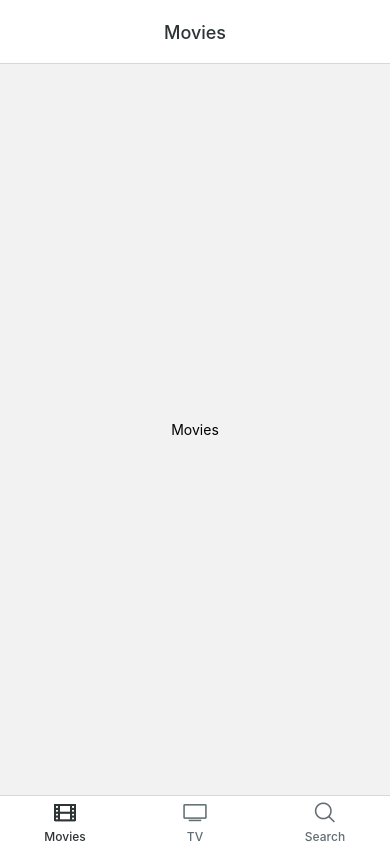
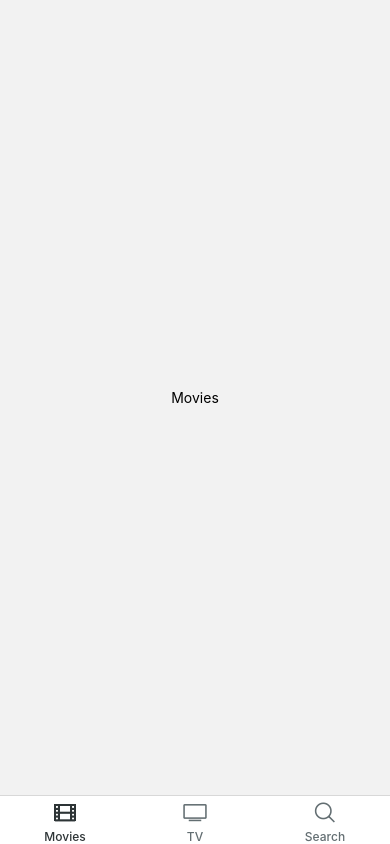
Before and after one commit to seungwubaek/RN-Tutorial-Noovies, a React Native app: screen /Tabs in a window 390 px wide. Built offline with nearby package versions, Linux system fonts and the light colour scheme.

Commit message:
Add mixed navigator between Tabs and Stack on equal level

```diff
--- a/App.js
+++ b/App.js
@@ -1,12 +1,12 @@
 import React, { useCallback, useEffect, useState } from 'react';
-
+import { View, Text } from 'react-native';
+import { NavigationContainer } from '@react-navigation/native';
 import { useAssets } from 'expo-asset';
 import * as Font from 'expo-font';
 import * as SplashScreen from 'expo-splash-screen';
 import { Ionicons } from '@expo/vector-icons';
-import { View, Text } from 'react-native';
-import { NavigationContainer } from '@react-navigation/native';
-import Tabs from './src/navigation/Tabs';
+
+import Root from './src/navigation/Root';
 
 SplashScreen.preventAutoHideAsync();
 
@@ -39,7 +39,7 @@
   return (
     <NavigationContainer>
       <View onLayout={onLayoutRootView} style={{flex: 1}}>
-        <Tabs />
+        <Root />
       </View>
     </NavigationContainer>
   );
--- /dev/null
+++ b/src/navigation/Root.js
@@ -0,0 +1,22 @@
+import React from 'react';
+import { createNativeStackNavigator } from '@react-navigation/native-stack';
+
+import Tabs from './Tabs';
+import Stack from './Stack';
+
+const Nav = createNativeStackNavigator();
+
+const Root = () => {
+  return (
+    <Nav.Navigator
+      screenOptions={{
+        headerShown: false,
+        animation: 'slide_from_right',
+      }}>
+      <Nav.Screen name="Tabs" component={Tabs} />
+      <Nav.Screen name="Stack" component={Stack} />
+    </Nav.Navigator>
+  )
+}
+
+export default Root;
--- /dev/null
+++ b/src/navigation/Stack.js
@@ -0,0 +1,45 @@
+import React  from 'react';
+import { View, Text, TouchableOpacity } from 'react-native';
+import { createNativeStackNavigator } from '@react-navigation/native-stack';
+
+const NativeStack = createNativeStackNavigator();
+
+const ScreenOne = ({ navigation: { navigate } }) => {
+  return (
+    <TouchableOpacity onPress={() => navigate('Two')}>
+      <Text>go to two</Text>
+    </TouchableOpacity>
+  )
+}
+
+const ScreenTwo = ({ navigation: { navigate } }) => {
+  return (
+    <TouchableOpacity onPress={() => navigate('Three')}>
+      <Text>go to three</Text>
+    </TouchableOpacity>
+  )
+}
+
+const ScreenThree = ({ navigation: { navigate } }) => {
+  return (
+    <TouchableOpacity onPress={() => navigate('Tabs', { screen: 'Search' })}>
+      <Text>go to Search Tab</Text>
+    </TouchableOpacity>
+  )
+}
+
+const Stack = () => {
+  return (
+    <NativeStack.Navigator
+      screenOptions={{
+        animation: 'slide_from_right',
+      }}
+    >
+      <NativeStack.Screen name="One" component={ScreenOne} />
+      <NativeStack.Screen name="Two" component={ScreenTwo} />
+      <NativeStack.Screen name="Three" component={ScreenThree} />
+    </NativeStack.Navigator>
+  );
+}
+
+export default Stack;
--- a/src/navigation/Tabs.js
+++ b/src/navigation/Tabs.js
@@ -16,13 +16,14 @@
   return (
     <Tab.Navigator
       screenOptions={{
-        headerStyle: {
-          backgroundColor: colors.tabBarBackground,
-        },
-        headerTitleStyle: {
-          color: colors.tabBarLabel,
-        },
-        headerTitleAlign: 'center',
+        headerShown: false,
+        // headerStyle: {
+        //   backgroundColor: colors.tabBarBackground,
+        // },
+        // headerTitleStyle: {
+        //   color: colors.tabBarLabel,
+        // },
+        // headerTitleAlign: 'center',
         tabBarStyle: {
           backgroundColor: colors.tabBarBackground,
         },
--- a/src/screens/Movies.js
+++ b/src/screens/Movies.js
@@ -1,10 +1,13 @@
 import React from 'react';
-import { View, Text } from 'react-native';
+import { View, TouchableOpacity, Text } from 'react-native';
 
-const Movies = () => (
-  <View style={{ flex: 1, justifyContent: 'center', alignItems: 'center' }}>
+const Movies = ({ navigation: { navigate }}) => (
+  <TouchableOpacity
+    onPress={() => navigate('Stack', { screen: 'Three' })}
+    style={{ flex: 1, justifyContent: 'center', alignItems: 'center' }}
+  >
     <Text>Movies</Text>
-  </View>
+  </TouchableOpacity>
 );
 
 export default Movies;
```
